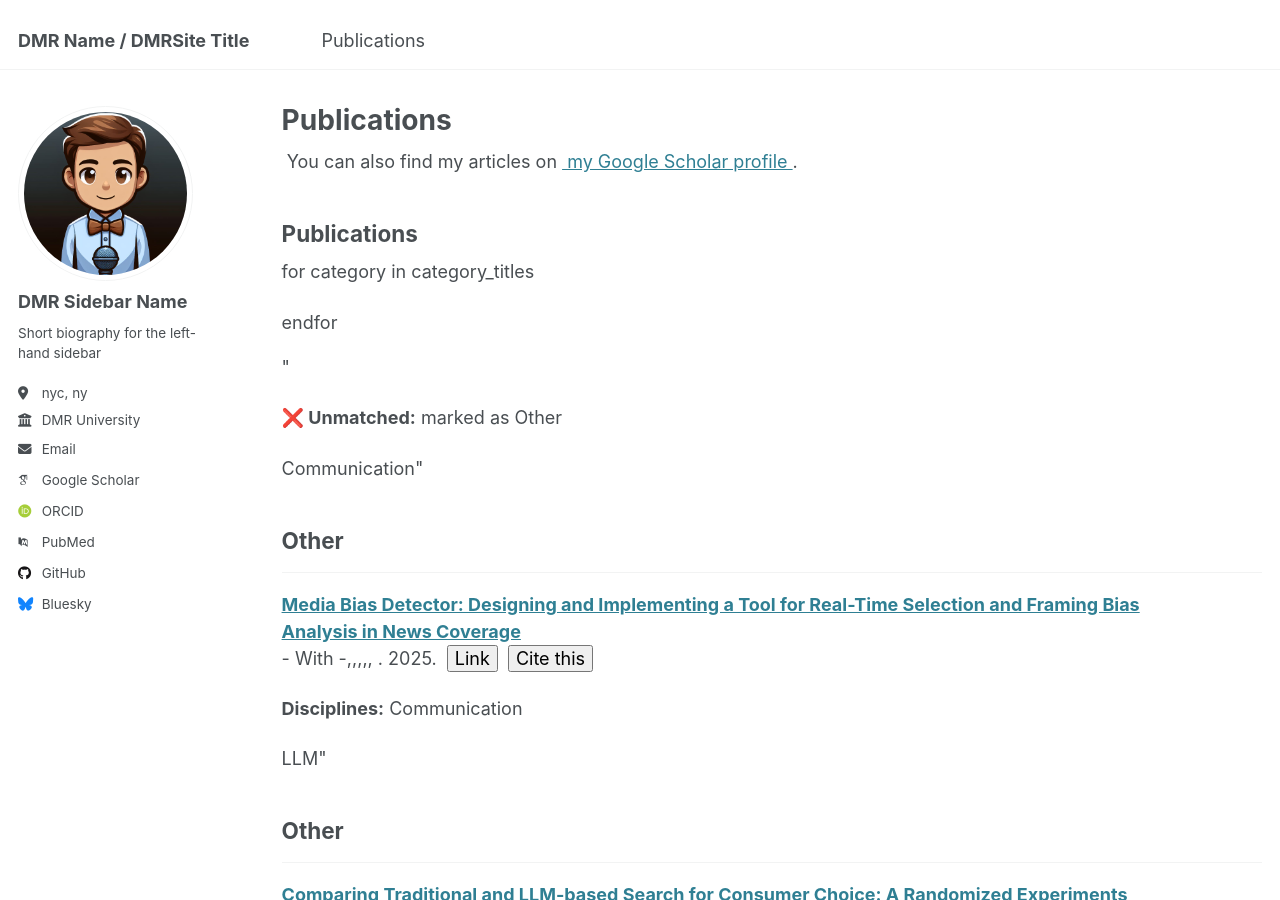
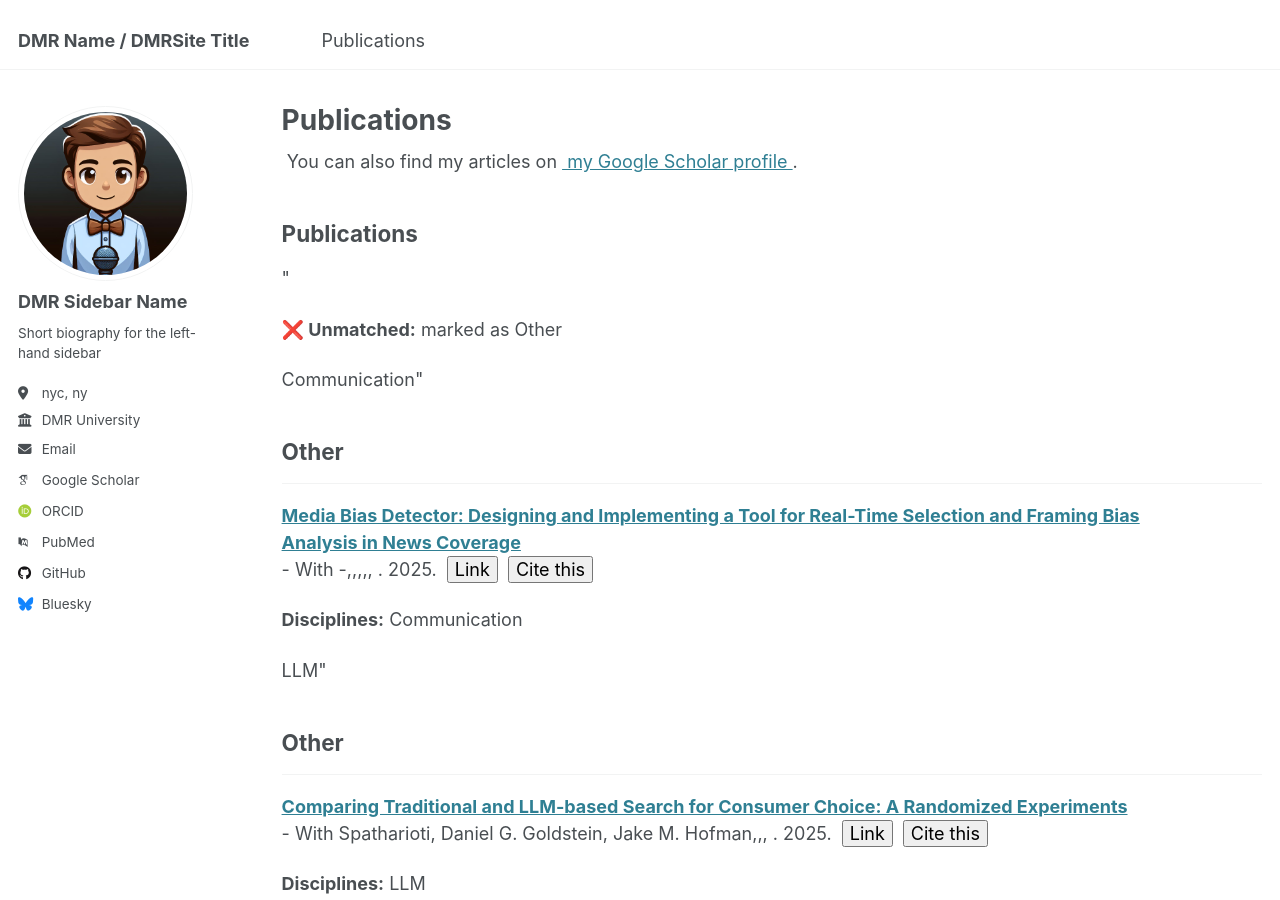
Before and after one commit to chotomirza/davidtest.github.io, a Jekyll site: the page built from _pages/publications.html, in a window 1280 px wide and 900 px high. Built offline with Jekyll 4.4.1, drawn with Linux system fonts in a browser that asks for light colours; some web fonts are replaced.

Commit message:
categorization debug  10

```diff
--- a/_pages/publications.html
+++ b/_pages/publications.html
@@ -21,9 +21,9 @@
 <!-- Define categories -->
 {% assign category_titles = ["LLM", "Communication", "Behavioral", "Political Science", "Marketing"] %}
 
-for category in category_titles
+{% for category in category_titles %}
   <p>{{ category }}</p>
-endfor
+{% endfor %}
 
 <!-- Track which categories have been displayed -->
 {% assign displayed_categories = "" | split: "," %}
```
